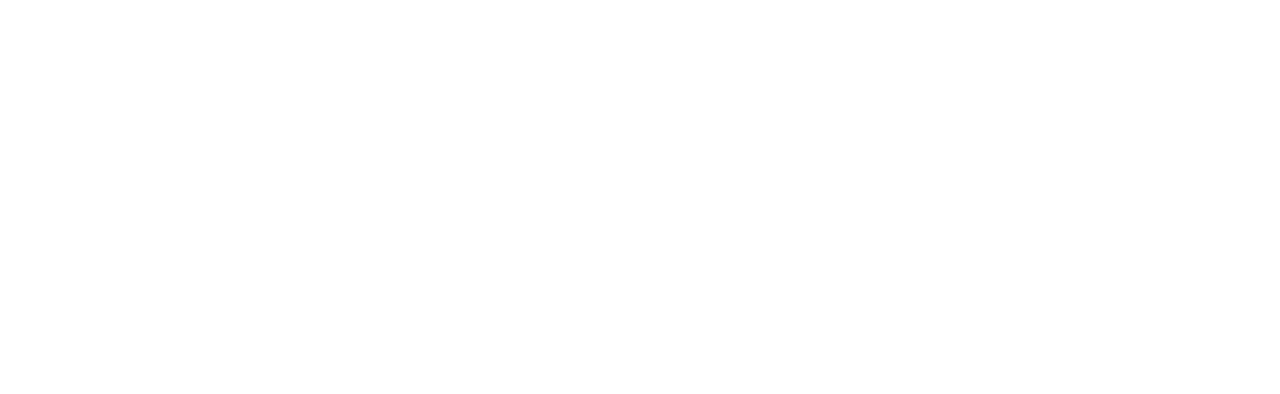
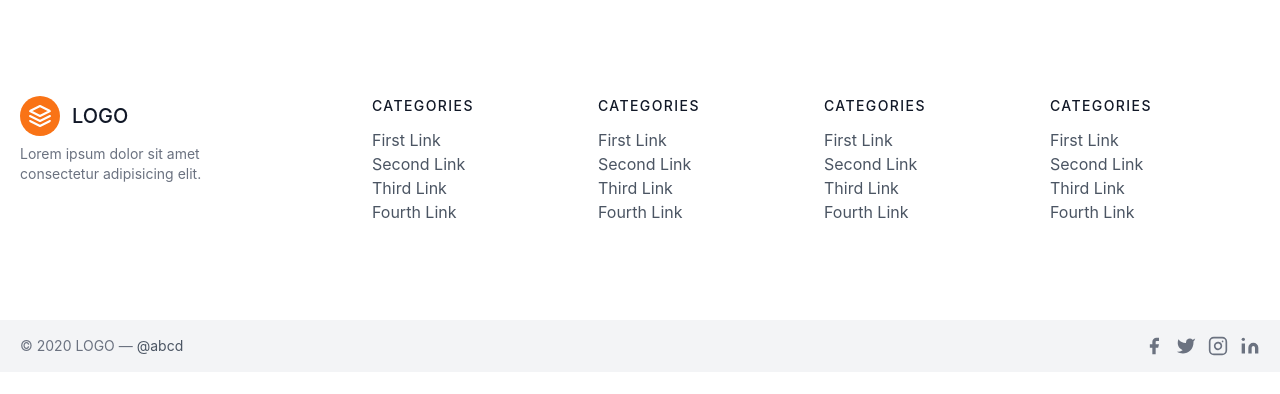
Before and after one commit to WalkingPal/walking-pal-web, a Next.js app: page / in a window 1280 px wide. Shown: the top 394 px of the page. Built offline with nearby package versions, Linux system fonts and the light colour scheme.

Commit message:
feat-footer-section

```diff
--- a/components/Footer/Footer.tsx
+++ b/components/Footer/Footer.tsx
@@ -1,5 +1,9 @@
 import styles from "./footer.module.scss"
 
 export const Footer = ({}) => {
-  return <footer className={styles.footer}></footer>;
+  return (
+  <footer className={styles.footer}>
+
+  </footer>
+  );
 };
--- a/pages/_app.tsx
+++ b/pages/_app.tsx
@@ -10,8 +10,187 @@
 	return (
     <React.Fragment>
       <Head>
-				<meta name="viewport" content="minimum-scale=1, initial-scale=1, width=device-width" />
+        <meta
+          name="viewport"
+          content="minimum-scale=1, initial-scale=1, width=device-width"
+        />
       </Head>
+
+      <footer className="text-gray-600 body-font">
+        <div className="container px-5 py-24 mx-auto flex md:items-center lg:items-start md:flex-row md:flex-nowrap flex-wrap flex-col">
+          <div className="w-64 flex-shrink-0 md:mx-0 mx-auto text-center md:text-left">
+            <a className="flex title-font font-medium items-center md:justify-start justify-center text-gray-900">
+              <svg
+                xmlns="http://www.w3.org/2000/svg"
+                fill="none"
+                stroke="currentColor"
+                stroke-linecap="round"
+                stroke-linejoin="round"
+                stroke-width="2"
+                className="w-10 h-10 text-white p-2 bg-orange-500 rounded-full"
+                viewBox="0 0 24 24"
+              >
+                <path d="M12 2L2 7l10 5 10-5-10-5zM2 17l10 5 10-5M2 12l10 5 10-5"></path>
+              </svg>
+              <span className="ml-3 text-xl">LOGO</span>
+            </a>
+            <p className="mt-2 text-sm text-gray-500">
+              Lorem ipsum dolor sit amet consectetur adipisicing elit.
+            </p>
+          </div>
+          <div className="flex-grow flex flex-wrap md:pl-20 -mb-10 md:mt-0 mt-10 md:text-left text-center">
+            <div className="lg:w-1/4 md:w-1/2 w-full px-4">
+              <h2 className="title-font font-medium text-gray-900 tracking-widest text-sm mb-3">
+                CATEGORIES
+              </h2>
+              <nav className="list-none mb-10">
+                <li>
+                  <a className="text-gray-600 hover:text-gray-800">First Link</a>
+                </li>
+                <li>
+                  <a className="text-gray-600 hover:text-gray-800">Second Link</a>
+                </li>
+                <li>
+                  <a className="text-gray-600 hover:text-gray-800">Third Link</a>
+                </li>
+                <li>
+                  <a className="text-gray-600 hover:text-gray-800">Fourth Link</a>
+                </li>
+              </nav>
+            </div>
+            <div className="lg:w-1/4 md:w-1/2 w-full px-4">
+              <h2 className="title-font font-medium text-gray-900 tracking-widest text-sm mb-3">
+                CATEGORIES
+              </h2>
+              <nav className="list-none mb-10">
+                <li>
+                  <a className="text-gray-600 hover:text-gray-800">First Link</a>
+                </li>
+                <li>
+                  <a className="text-gray-600 hover:text-gray-800">Second Link</a>
+                </li>
+                <li>
+                  <a className="text-gray-600 hover:text-gray-800">Third Link</a>
+                </li>
+                <li>
+                  <a className="text-gray-600 hover:text-gray-800">Fourth Link</a>
+                </li>
+              </nav>
+            </div>
+            <div className="lg:w-1/4 md:w-1/2 w-full px-4">
+              <h2 className="title-font font-medium text-gray-900 tracking-widest text-sm mb-3">
+                CATEGORIES
+              </h2>
+              <nav className="list-none mb-10">
+                <li>
+                  <a className="text-gray-600 hover:text-gray-800">First Link</a>
+                </li>
+                <li>
+                  <a className="text-gray-600 hover:text-gray-800">Second Link</a>
+                </li>
+                <li>
+                  <a className="text-gray-600 hover:text-gray-800">Third Link</a>
+                </li>
+                <li>
+                  <a className="text-gray-600 hover:text-gray-800">Fourth Link</a>
+                </li>
+              </nav>
+            </div>
+            <div className="lg:w-1/4 md:w-1/2 w-full px-4">
+              <h2 className="title-font font-medium text-gray-900 tracking-widest text-sm mb-3">
+                CATEGORIES
+              </h2>
+              <nav className="list-none mb-10">
+                <li>
+                  <a className="text-gray-600 hover:text-gray-800">First Link</a>
+                </li>
+                <li>
+                  <a className="text-gray-600 hover:text-gray-800">Second Link</a>
+                </li>
+                <li>
+                  <a className="text-gray-600 hover:text-gray-800">Third Link</a>
+                </li>
+                <li>
+                  <a className="text-gray-600 hover:text-gray-800">Fourth Link</a>
+                </li>
+              </nav>
+            </div>
+          </div>
+        </div>
+        <div className="bg-gray-100">
+          <div className="container mx-auto py-4 px-5 flex flex-wrap flex-col sm:flex-row">
+            <p className="text-gray-500 text-sm text-center sm:text-left">
+              © 2020 LOGO —
+              <a
+                href="https://twitter.com/knyttneve"
+                rel="noopener noreferrer"
+                className="text-gray-600 ml-1"
+                target="_blank"
+              >
+                @abcd
+              </a>
+            </p>
+            <span className="inline-flex sm:ml-auto sm:mt-0 mt-2 justify-center sm:justify-start">
+              <a className="text-gray-500">
+                <svg
+                  fill="currentColor"
+                  stroke-linecap="round"
+                  stroke-linejoin="round"
+                  stroke-width="2"
+                  className="w-5 h-5"
+                  viewBox="0 0 24 24"
+                >
+                  <path d="M18 2h-3a5 5 0 00-5 5v3H7v4h3v8h4v-8h3l1-4h-4V7a1 1 0 011-1h3z"></path>
+                </svg>
+              </a>
+              <a className="ml-3 text-gray-500">
+                <svg
+                  fill="currentColor"
+                  stroke-linecap="round"
+                  stroke-linejoin="round"
+                  stroke-width="2"
+                  className="w-5 h-5"
+                  viewBox="0 0 24 24"
+                >
+                  <path d="M23 3a10.9 10.9 0 01-3.14 1.53 4.48 4.48 0 00-7.86 3v1A10.66 10.66 0 013 4s-4 9 5 13a11.64 11.64 0 01-7 2c9 5 20 0 20-11.5a4.5 4.5 0 00-.08-.83A7.72 7.72 0 0023 3z"></path>
+                </svg>
+              </a>
+              <a className="ml-3 text-gray-500">
+                <svg
+                  fill="none"
+                  stroke="currentColor"
+                  stroke-linecap="round"
+                  stroke-linejoin="round"
+                  stroke-width="2"
+                  className="w-5 h-5"
+                  viewBox="0 0 24 24"
+                >
+                  <rect width="20" height="20" x="2" y="2" rx="5" ry="5"></rect>
+                  <path d="M16 11.37A4 4 0 1112.63 8 4 4 0 0116 11.37zm1.5-4.87h.01"></path>
+                </svg>
+              </a>
+              <a className="ml-3 text-gray-500">
+                <svg
+                  fill="currentColor"
+                  stroke="currentColor"
+                  stroke-linecap="round"
+                  stroke-linejoin="round"
+                  stroke-width="0"
+                  className="w-5 h-5"
+                  viewBox="0 0 24 24"
+                >
+                  <path
+                    stroke="none"
+                    d="M16 8a6 6 0 016 6v7h-4v-7a2 2 0 00-2-2 2 2 0 00-2 2v7h-4v-7a6 6 0 016-6zM2 9h4v12H2z"
+                  ></path>
+                  <circle cx="4" cy="4" r="2" stroke="none"></circle>
+                </svg>
+              </a>
+            </span>
+          </div>
+        </div>
+      </footer>
+
       <WPThemeProvider>
         <App appProps={appProps} />
       </WPThemeProvider>
--- a/pages/_globals.scss
+++ b/pages/_globals.scss
@@ -1,3 +1,7 @@
+@tailwind base;
+@tailwind components;
+@tailwind utilities;
+
 :root{
   --header-height: 64px; // subject to change when Header.tsx is created
 }
@@ -25,6 +29,6 @@
   }
   body {
     color: white;
-    background: black;
+    background: rgb(255, 255, 255);
   }
 }
--- /dev/null
+++ b/postcss.config.js
@@ -0,0 +1,6 @@
+module.exports = {
+  plugins: {
+    tailwindcss: {},
+    autoprefixer: {},
+  },
+}
--- /dev/null
+++ b/tailwind.config.js
@@ -0,0 +1,11 @@
+/** @type {import('tailwindcss').Config} */
+module.exports = {
+  content: [
+    "./pages/**/*.{js,ts,jsx,tsx}",
+    "./components/**/*.{js,ts,jsx,tsx}",
+  ],
+  theme: {
+    extend: {},
+  },
+  plugins: [],
+};
```
Also changed, not shown: package.json (+5 -2 lines), 2 other files (tests, documents, lock files or other folders). Lines whose indentation alone changed are shown as unchanged.
